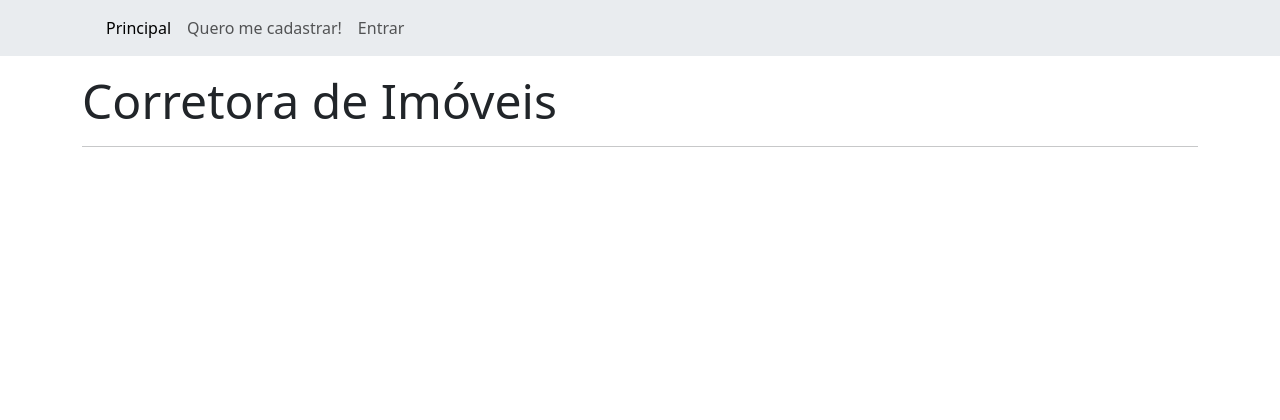
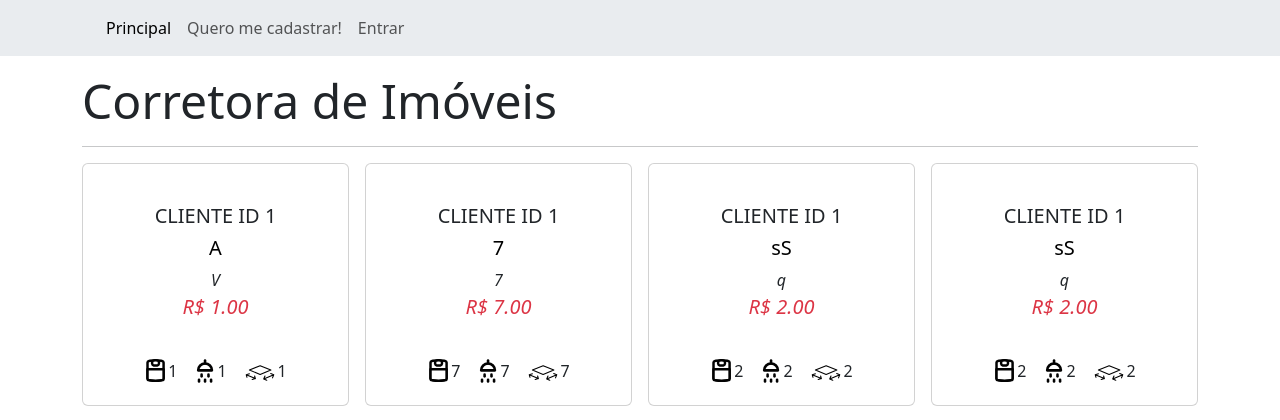
Before and after one commit to MirielleRosa/Imobi, a FastAPI app: page / in a window 1280 px wide. Shown: the top 420 px of the page. Before the commit the page ends 147 px from the top, so only its background shows below. Run offline with FastAPI, Linux system fonts and the light colour scheme; data comes from the database, SQL or seed files in the repository; both versions use the stored data as it was after the commit; some libraries are stand-ins or nearby versions.

Commit message:
pagina index mostrar todos os imóveis

```diff
--- a/routes/main_routes.py
+++ b/routes/main_routes.py
@@ -7,6 +7,7 @@
 
 from dtos.entrar_dto import EntrarDTO
 from dtos.nova_pessoa_dto import NovaPessoaDTO
+from repositories.imovel_repo import ImovelRepo
 from util.ler_html import ler_html
 from models.pessoa_model import Pessoa
 from repositories.pessoa_repo import PessoaRepo
@@ -25,13 +26,14 @@
 
 @router.get("/")
 def get_root(request: Request, pessoa_logada: Pessoa = Depends(obter_pessoa_logada)):
-    # imoveis = ImoveisRepo.obter_todos()
+    imoveis = ImovelRepo.obter_todos()
+    print(imoveis)
     return templates.TemplateResponse(
         "pages/index.html",
         {
             "request": request,
             "pessoa": pessoa_logada,
-            # "imoveis": imoveis,
+            "imoveis": imoveis,
         },
     )
 
--- a/templates/main/pages/index.html
+++ b/templates/main/pages/index.html
@@ -5,4 +5,57 @@
 {% block conteudo %}
 <h1 class="display-5"><b>Corretora de Imóveis</b></h1>
 <hr>
+<div class="row row-cols-1 row-cols-md-2 row-cols-lg-3 row-cols-xl-4 row-cols-xxl-6 g-3 mb-3">
+    {% for i in imoveis %}
+    <div class="col">
+        <div class="card h-100">
+            <a href="/produto/{{i.id}}">
+                <img src="{{i.imagem}}" class="card-img-top w-100">
+            </a>
+            <div class="card-body d-flex flex-column">
+
+                <h5 class="card-title text-center">
+
+                        CLIENTE ID {{i.pessoa_id}}
+                    </a>
+                </h5>
+
+                <h5 class="card-title text-center">
+                    <a href="/produto/{{i.id}}" class="text-decoration-none text-black">
+                        {{i.titulo}}
+                    </a>
+                </h5>
+                <i class="card-text text-center texto-3-linhas">
+                    {{i.descricao}}
+                </i>
+                <i class="lead text-danger text-center mt-auto">
+                    R$ {{"{:,.2f}".format(i.preco)}}
+                </i>
+
+            </div>
+            <div class="card-body d-flex flex-row justify-content-center">
+                <div class="d-flex align-items-center mr-2 px-2" title="Quantidade de quartos">
+                    <img src="../../../static/img/quarto-icon.svg" alt="Quarto" style="width: 24px; height: 24px;">
+                    <span>{{i.quartos}}</span>
+                </div>
+                <div class="d-flex align-items-center mr-2 px-2" title="Quantidade de banheiros">
+                    <img src="../../../static/img/chuveiro-icon.svg" alt="Banheiro" style="width: 24px; height: 24px;">
+                    <span>{{i.banheiros}}</span>
+                </div>
+                <div class="d-flex align-items-center mr-2 px-2" title="Área">
+                    <img src="../../../static/img/icon-area.svg" alt="Área" style="width: 35px; height: 35px;">
+                    <span>{{i.area}}</span>
+                </div>
+                <!-- <div class="d-flex align-items-center">
+                    <img src="static/img/piscina.svg" alt="Piscina" style="width: 24px; height: 24px;">
+                    <span>{{i.piscina}}</span>
+                </div> -->
+            </div>
+
+        </div>
+    </div>
+    {% endfor %}
+</div>
+
+
 {% endblock %}
```
Also changed, not shown: dados.db, static/img/chuveiro-icon.svg (added), static/img/icon-area.svg (added), static/img/piscina-icon.svg (added), static/img/quarto-icon.svg (added).
